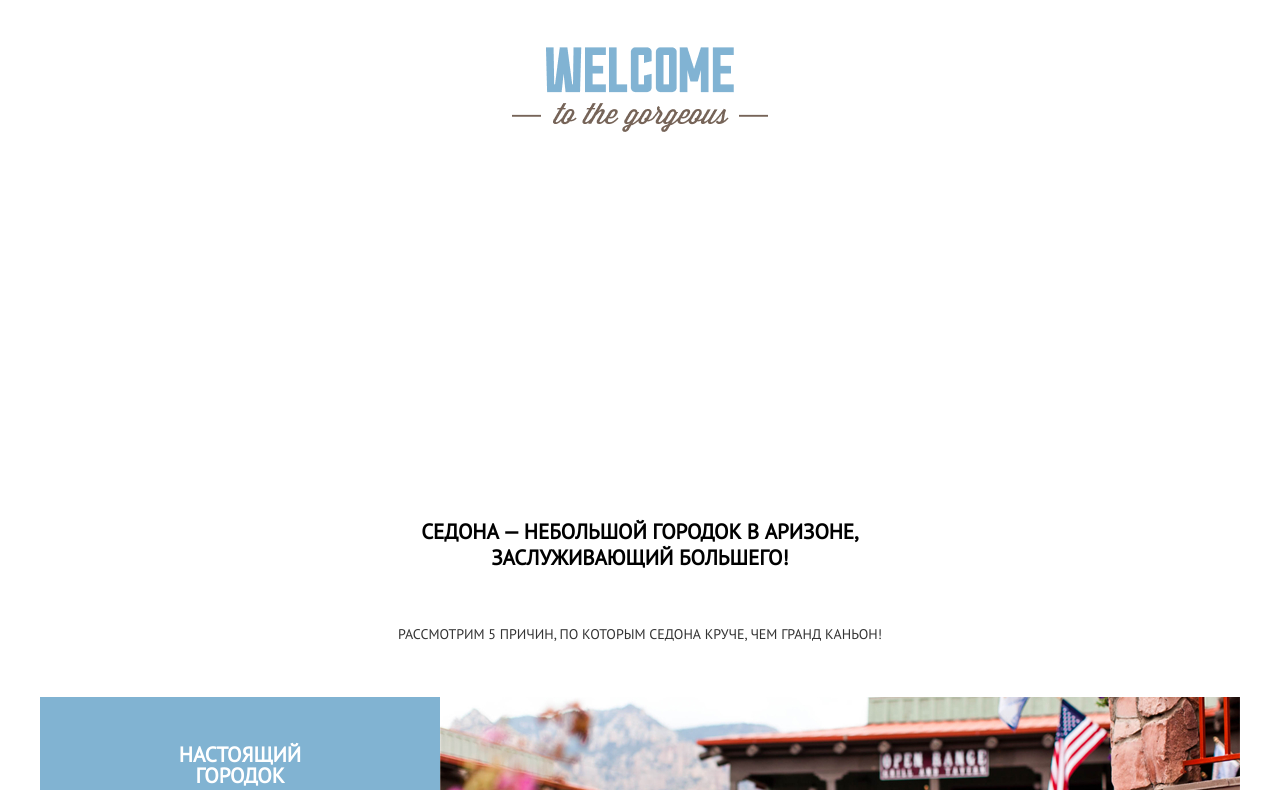
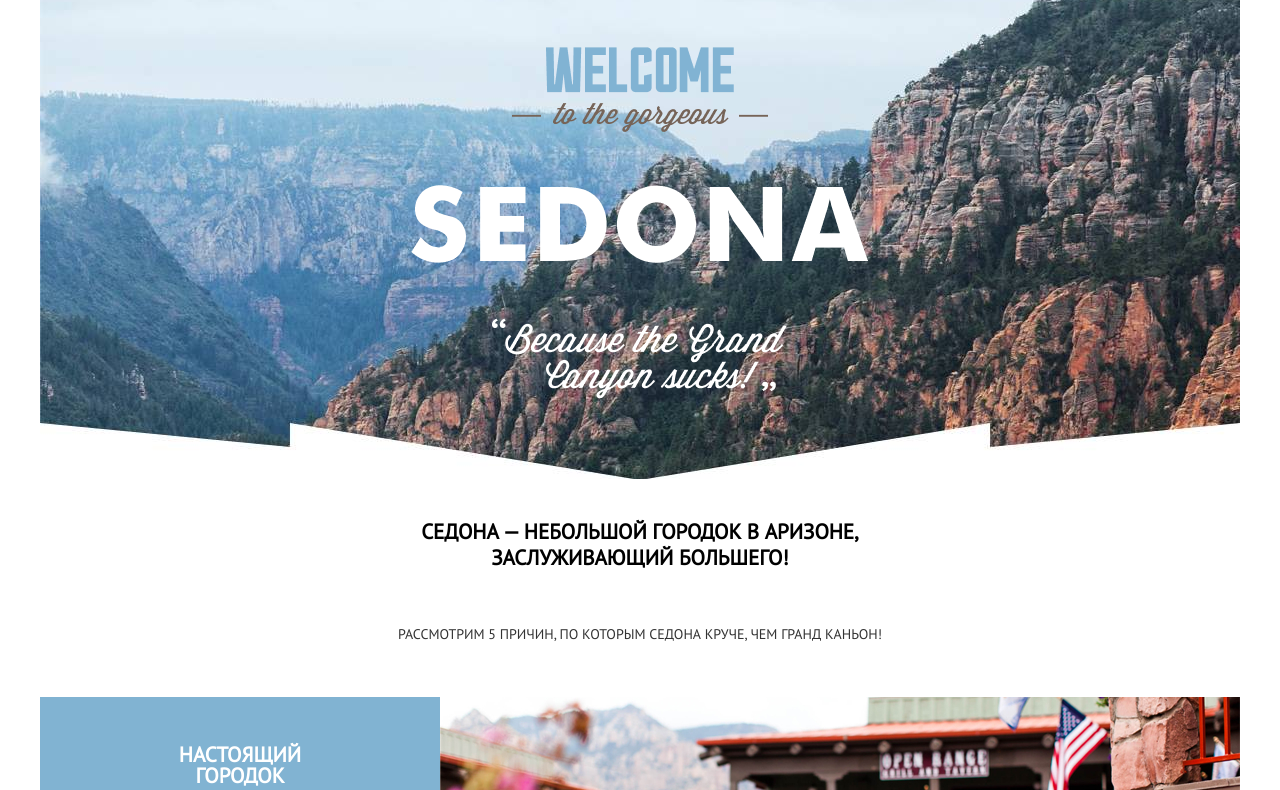
Before and after one commit to mentos9/1584447-sedona-29, a plain HTML site: page index.html in a window 1280 px wide. Shown: the part 86-876 px from the top of the page. Drawn offline with Linux system fonts and the light colour scheme.

Commit message:
Итог

```diff
--- a/css/style.css
+++ b/css/style.css
@@ -51,7 +51,7 @@ a {
 .main_title_image {
   width: 1200px;
   height: 509px;
-  background: url("../img/background_photo.jpg");
+  background: url("../img/background-photo.jpg");
 }
 
 .main_background_image {
```
